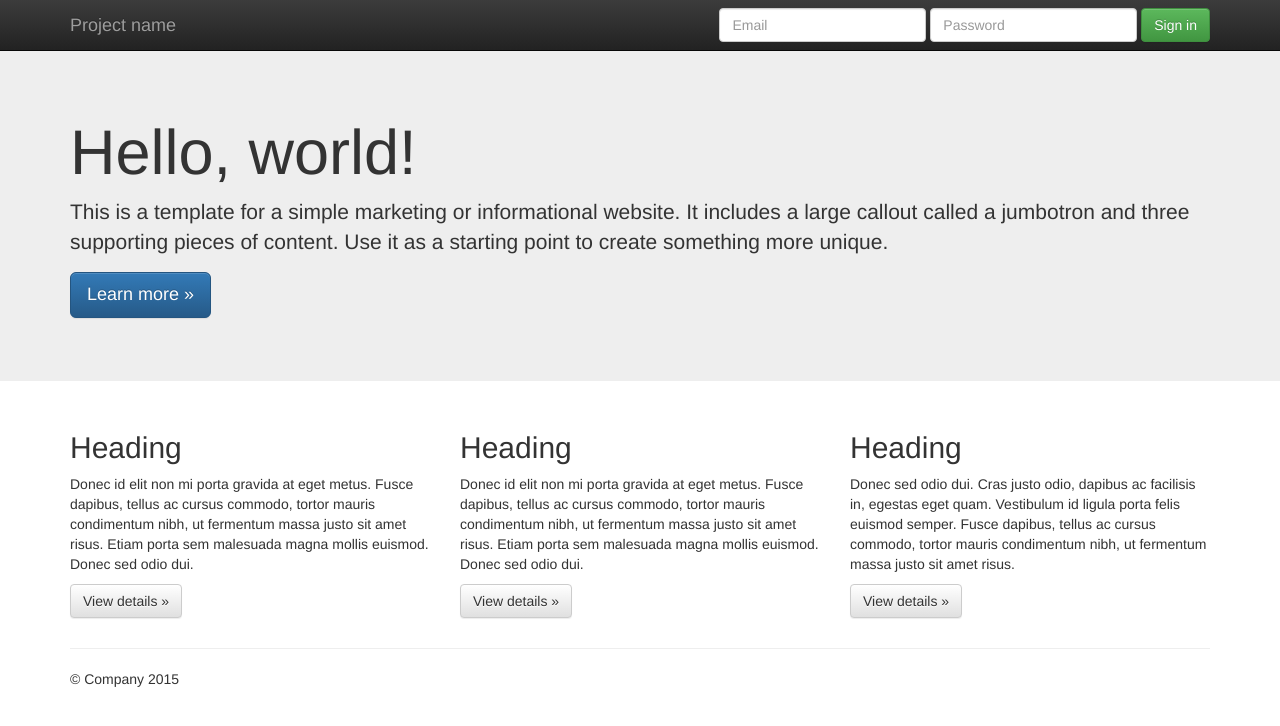
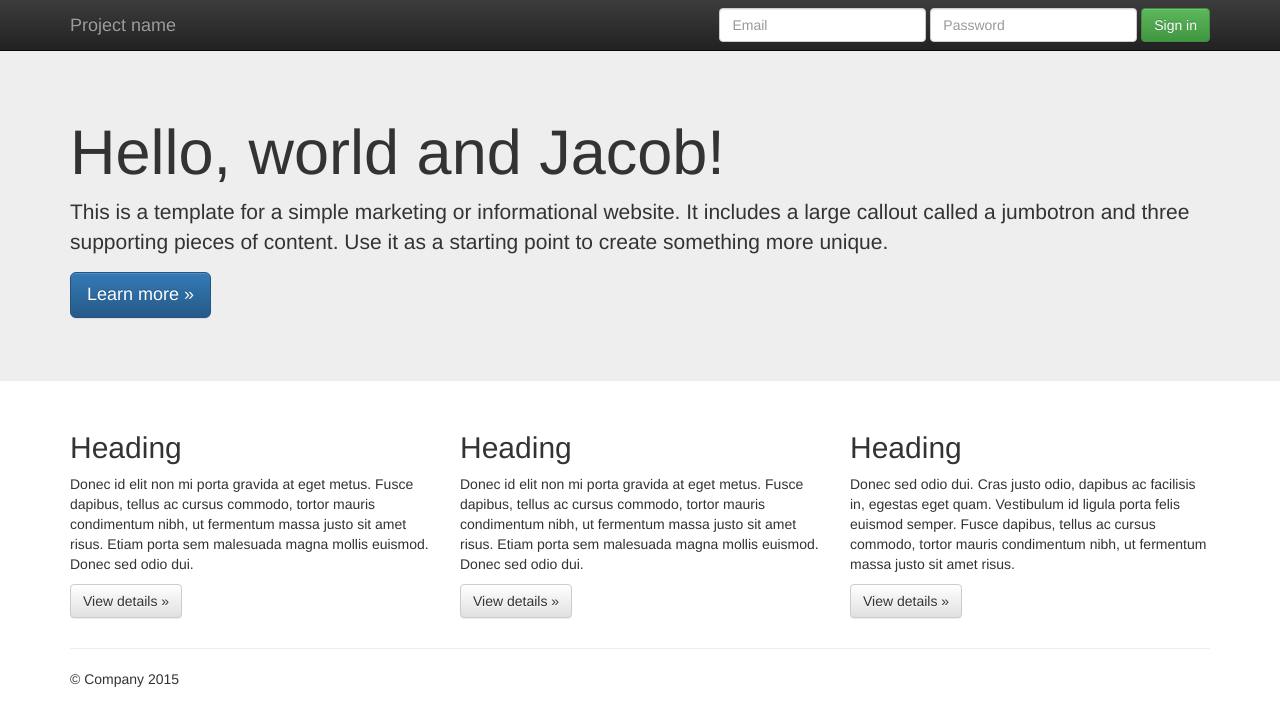
Before and after one commit to mullair/MyWebsie, a plain HTML site: page index.html in a window 1280 px wide. Drawn offline with nearby package versions, Linux system fonts and the light colour scheme.

Commit message:
Inserted line in index html

```diff
--- a/index.html
+++ b/index.html
@@ -55,7 +55,7 @@
     <!-- Main jumbotron for a primary marketing message or call to action -->
     <div class="jumbotron">
       <div class="container">
-        <h1>Hello, world!</h1>
+        <h1>Hello, world and Jacob!</h1>
         <p>This is a template for a simple marketing or informational website. It includes a large callout called a jumbotron and three supporting pieces of content. Use it as a starting point to create something more unique.</p>
         <p><a class="btn btn-primary btn-lg" href="#" role="button">Learn more &raquo;</a></p>
       </div>
```
